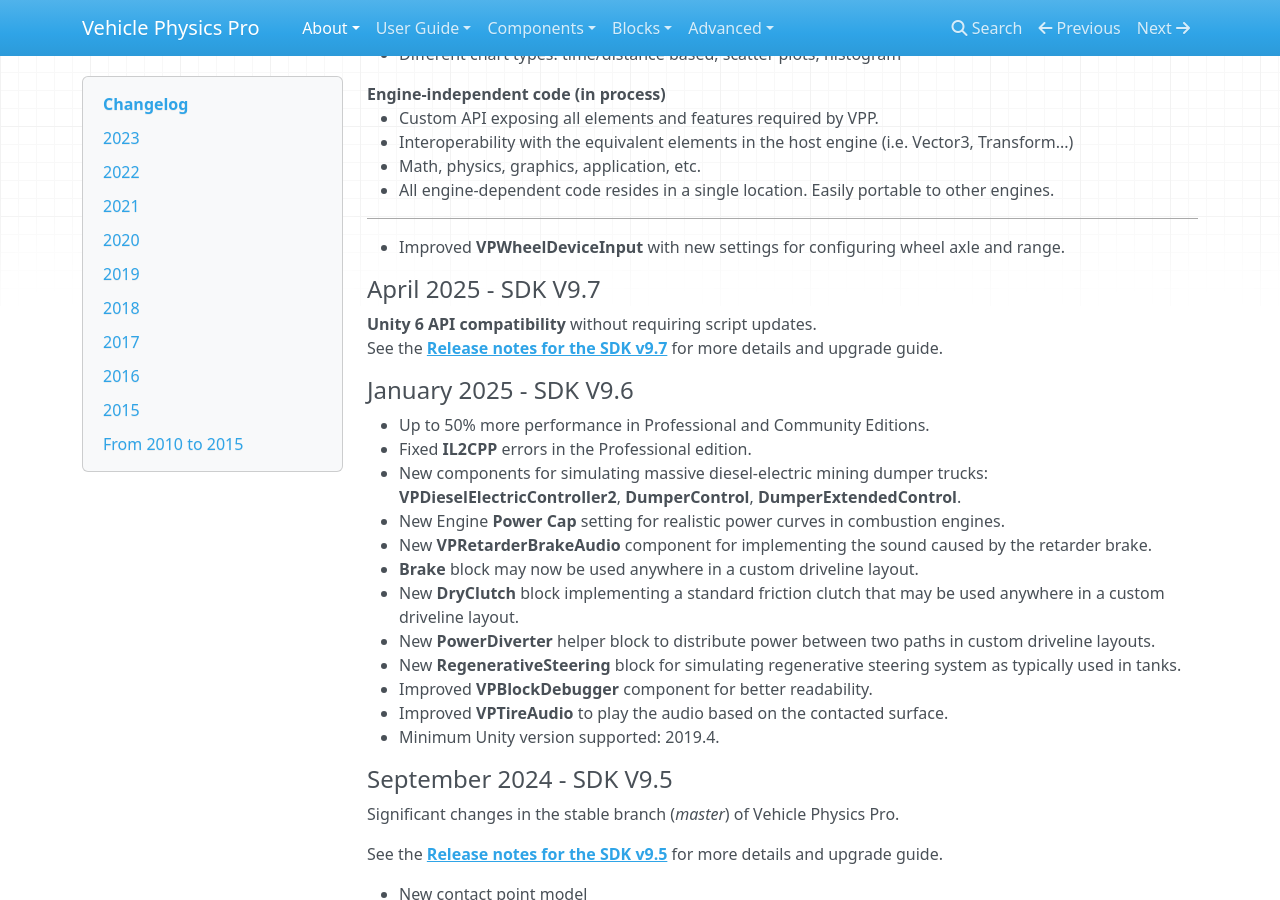
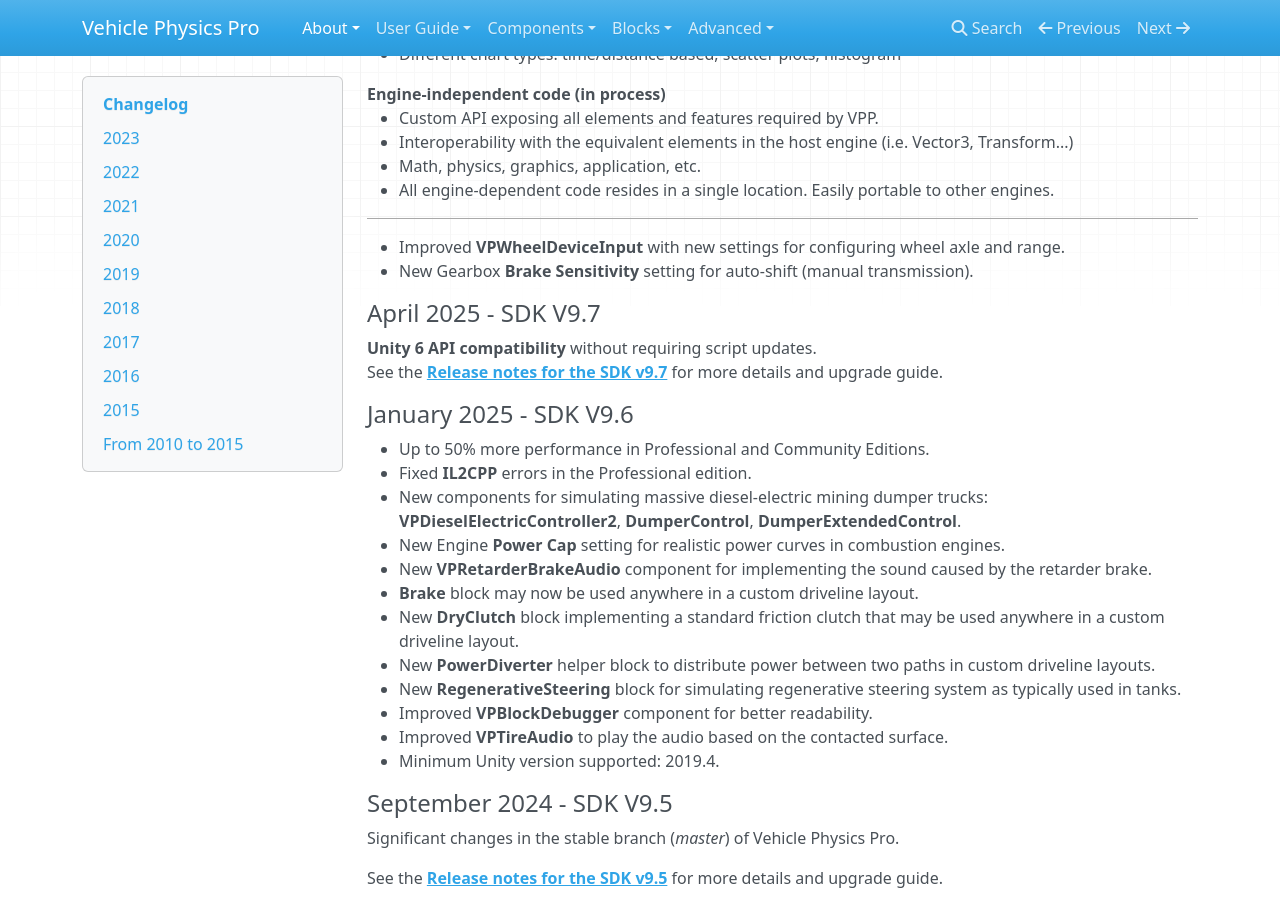
Before and after one commit to EdyJ/vehicle-physics-docs, an MkDocs documentation site: the page built from docs/about/changelog.md, in a window 1280 px wide and 900 px high, scrolled down 1732 px. Built offline with MkDocs 1.6.1, drawn with Linux system fonts in a browser that asks for light colours; nearby versions of some CDN libraries; library files that are not in the unit come from our copies.

Commit message:
Changelog updated

```diff
--- a/docs/about/changelog.md
+++ b/docs/about/changelog.md
@@ -82,6 +82,7 @@
 
 
 - Improved **VPWheelDeviceInput** with new settings for configuring wheel axle and range.
+- New Gearbox **Brake Sensitivity** setting for auto-shift (manual transmission).
 
 #### April 2025 - SDK V9.7
 
```
